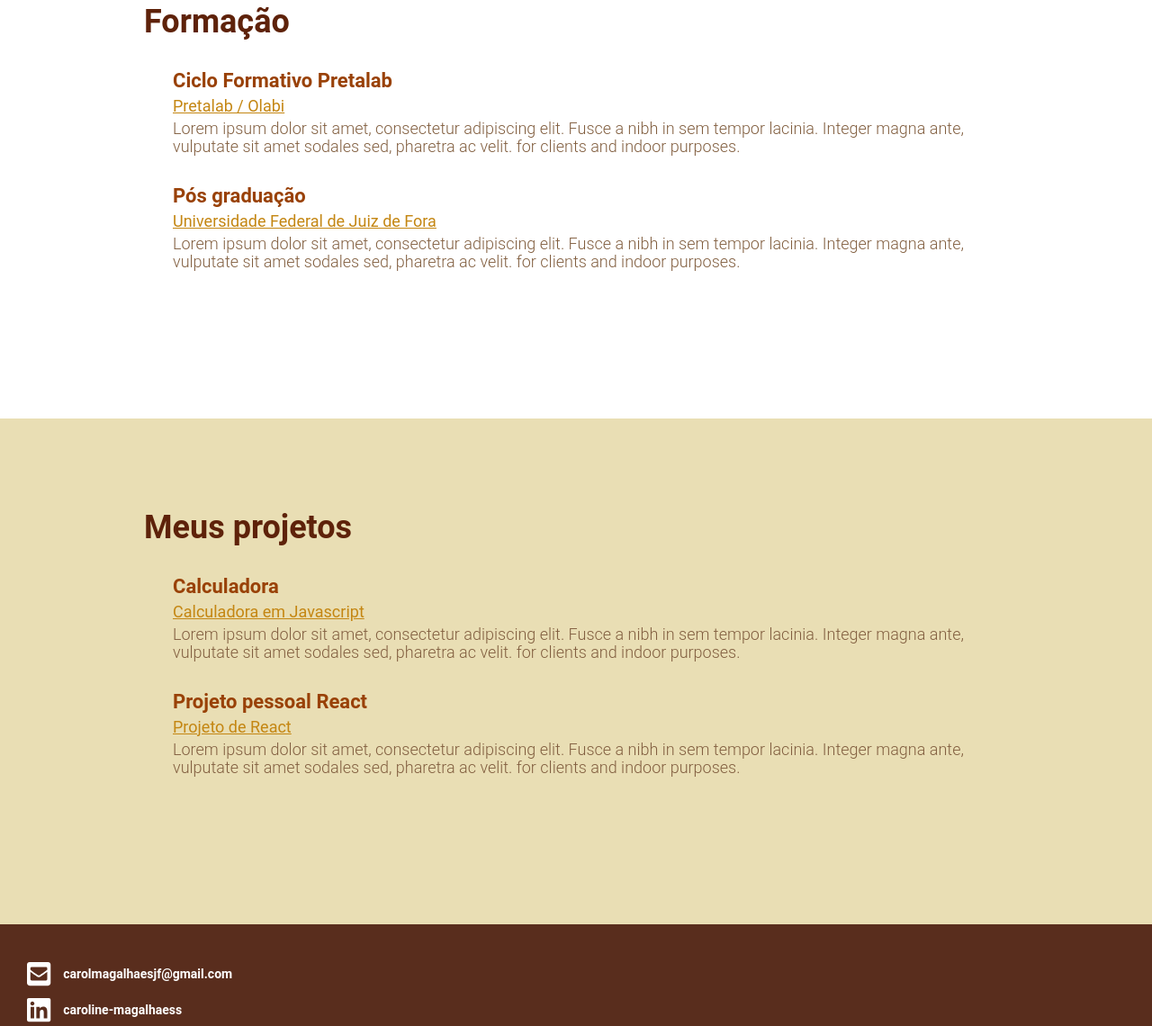
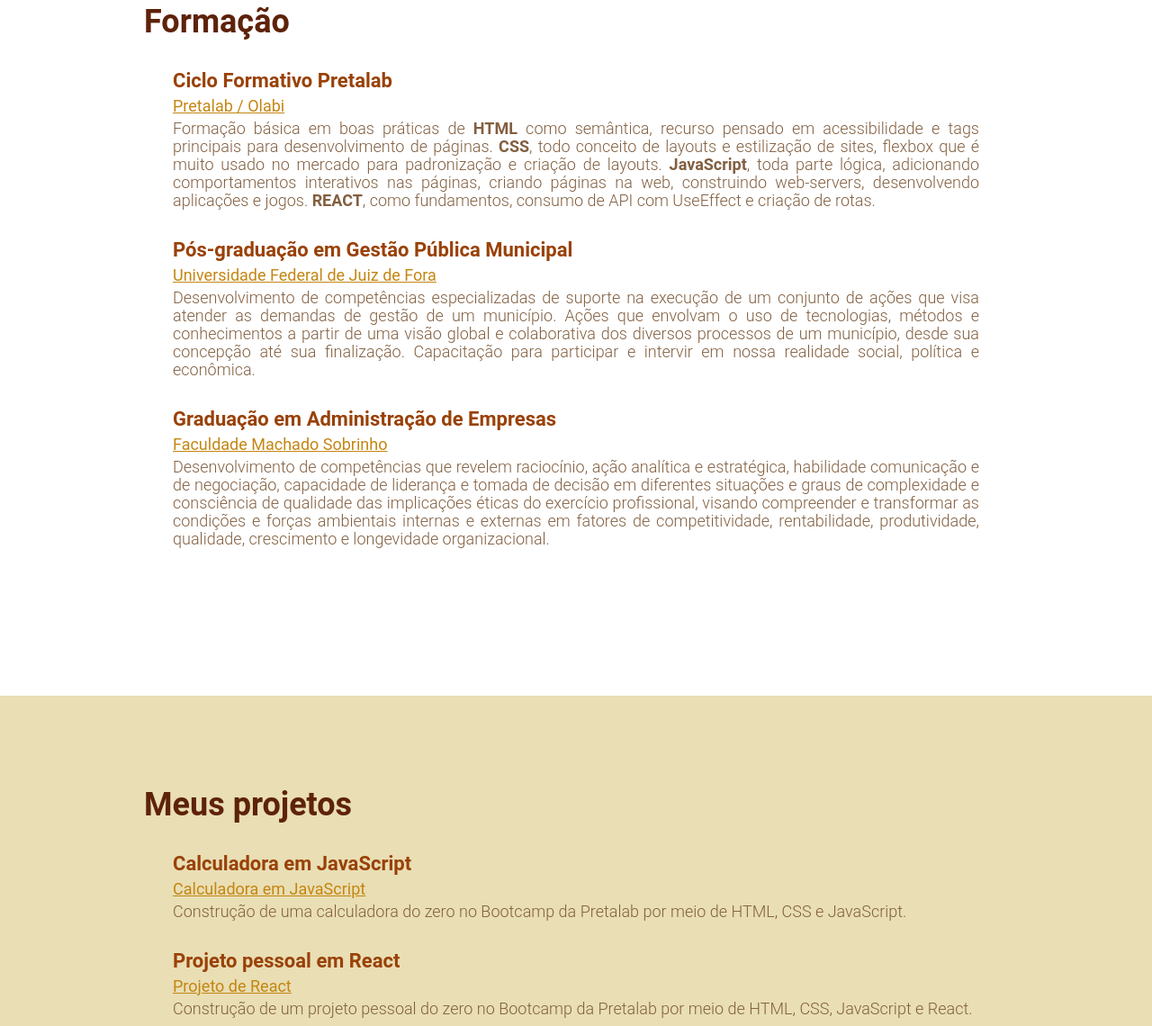
Before and after one commit to magsca/portfolio-caroline-magalhaes-pretalab, a plain HTML site: page index.html in a window 1280 px wide. Shown: the part 1021-2161 px from the top of the page at 90% size. Drawn offline with Linux system fonts and the light colour scheme.

Commit message:
inserção da lista-descricao, correçao do menu contatos na barra de navegação e alteraçao do short cut icon

```diff
--- a/index.html
+++ b/index.html
@@ -5,7 +5,7 @@
     <meta http-equiv="X-UA-Compatible" content="IE=edge">
     <meta name="viewport" content="width=device-width, initial-scale=1.0">
     <title>Portfólio Caroline Magalhães</title>
-    <link rel="shortcut icon" href="img/perfilpreta.jpg">
+    <link rel="shortcut icon" href="img/carolAvatar.jpeg">
     <script src="https://use.fontawesome.com/releases/v5.15.3/js/all.js" data-auto-replace-svg="nest"></script>
     <link rel="stylesheet" href="style.css">
     </head>
@@ -23,7 +23,7 @@
                 </li>
 
                 <li>
-                    <a href="#contato">Contatos</a>
+                    <a href="#contatos">Contatos</a>
                 </li>
 
             </ul>
@@ -40,8 +40,9 @@
                 <h2 class="profissao">Desenvolvedora Front-End</h2>
             </div>
             <div class="texto-sobre">
-                <p>Lorem ipsum dolor sit amet, consectetur adipiscing elit. Fusce a nibh in sem tempor lacinia. Integer magna ante, vulputate sit amet sodales sed, pharetra ac velit. In hac habitasse platea dictumst. Nulla facilisi. Nulla id luctus tortor, id hendrerit
-                    metus. Donec vulputate tellus sed sollicitudin porta. Aliquam turpis leo, pellentesque et velit a, sagitt
+                <p>Desenvolvedora Front-End em construção, integrante do Bootcamp da Pretalab com foco em HTML, CSS, Javascript e React.
+                    Mineira, guiada pelo otimismo e apaixonada por tudo que envolve música, leitura e natureza, mas não se engane, eu sou ligada no 220!
+                    Se tem algo que me define é a inquietude, com sede de conhecimento e criatividade a flor da pele, o medo não me domina, ele me encoraja a entrar de cabeça nos desafios e cá estou, construindo minha jornada no mundo tech.
                 </p>
             </div>
         </div>
@@ -57,16 +58,24 @@
                     <li>
                         <p class="lista-titulo">Ciclo Formativo Pretalab</p>
                         <a href="https://www.pretalab.com/formacao" target="_blank" class="lista-local">Pretalab / Olabi</a>
-                    <p class="lista-descricao">Lorem ipsum dolor sit amet, consectetur adipiscing elit. Fusce a nibh in sem tempor lacinia.
-                        Integer magna ante, vulputate sit amet sodales sed, pharetra ac velit. for clients and indoor purposes.
+                    <p class="lista-descricao">Formação básica em boas práticas de <b>HTML</b> como semântica, recurso pensado em acessibilidade e tags principais para desenvolvimento de páginas.
+                        <b>CSS</b>, todo conceito de layouts e estilização de sites, flexbox que é muito usado no mercado para padronização e criação de layouts.
+                        <b>JavaScript</b>, toda parte lógica, adicionando comportamentos interativos nas páginas, criando páginas na web, construindo web-servers, desenvolvendo aplicações e jogos.
+                        <b>REACT</b>, como fundamentos, consumo de API com UseEffect e criação de rotas.
                     </p>
                     </li>
                     <li>
-                        <p class="lista-titulo">Pós graduação</p>
-                        <a href="https://www.pretalab.com/formacao" target="_blank" class="lista-local">Universidade Federal de Juiz de Fora</a>
+                        <p class="lista-titulo">Pós-graduação em Gestão Pública Municipal</p>
+                        <a href="https://www2.ufjf.br/ufjf/" target="_blank" class="lista-local">Universidade Federal de Juiz de Fora</a>
                     <p class="lista-descricao">
-                        Lorem ipsum dolor sit amet, consectetur adipiscing elit. Fusce a nibh in sem tempor lacinia.
-                        Integer magna ante, vulputate sit amet sodales sed, pharetra ac velit. for clients and indoor purposes.
+                        Desenvolvimento de competências especializadas de suporte na execução de um conjunto de ações que visa atender as demandas de gestão de um município. Ações que envolvam o uso de tecnologias, métodos e conhecimentos a partir de uma visão global e colaborativa dos diversos processos de um município, desde sua concepção até sua finalização.
+Capacitação para participar e intervir em nossa realidade social, política e econômica.
+                    </p>
+                    </li>
+                    <li>
+                        <p class="lista-titulo">Graduação em Administração de Empresas</p>
+                        <a href="http://www.machadosobrinho.com.br/site/home" target="_blank" class="lista-local">Faculdade Machado Sobrinho</a>
+                    <p class="lista-descricao">Desenvolvimento de competências que revelem raciocínio, ação analítica e estratégica, habilidade comunicação e de negociação, capacidade de liderança e tomada de decisão em diferentes situações e graus de complexidade e consciência de qualidade das implicações éticas do exercício profissional, visando compreender e transformar as condições e forças ambientais internas e externas em fatores de competitividade, rentabilidade, produtividade, qualidade, crescimento e longevidade organizacional.
                     </p>
                     </li>
                 </ul>
@@ -81,19 +90,17 @@
             <div class="lista-item">
                 <ul>
                     <li>
-                        <p class="lista-titulo">Calculadora</p>
-                        <a href="#" target="_blank" class="lista-local">Calculadora em Javascript</a>
+                        <p class="lista-titulo">Calculadora em JavaScript</p>
+                        <a href="#" target="_blank" class="lista-local">Calculadora em JavaScript</a>
                         <p class="lista-descricao">
-                            Lorem ipsum dolor sit amet, consectetur adipiscing elit. Fusce a nibh in sem tempor lacinia.
-                            Integer magna ante, vulputate sit amet sodales sed, pharetra ac velit. for clients and indoor purposes.
+                            Construção de uma calculadora do zero no Bootcamp da Pretalab por meio de HTML, CSS e JavaScript.
                         </p>
                     </li>
 
                     <li>
-                       <p class="lista-titulo">Projeto pessoal React</p>
+                       <p class="lista-titulo">Projeto pessoal em React</p>
                        <a href="#" target="_blank" class="lista-local">Projeto de React</a>
-                       <p class="lista-descricao">Lorem ipsum dolor sit amet, consectetur adipiscing elit. Fusce a nibh in sem tempor lacinia.
-                        Integer magna ante, vulputate sit amet sodales sed, pharetra ac velit. for clients and indoor purposes.
+                       <p class="lista-descricao">Construção de um projeto pessoal do zero no Bootcamp da Pretalab por meio de HTML, CSS, JavaScript e React.
                        </p>
                     </li>
                 </ul>
@@ -104,8 +111,9 @@
     </main>
 
     <footer>
-        <ul>
-            <li>
+        <section id="contatos">
+            <ul>
+             <li>
                 <div>
                     <i class="fas fa-envelope-square">
                     </i>
@@ -128,7 +136,7 @@
                 </div>
             </li>
         </ul>
-
+    </section>
     </footer>
 </body>
 </html>
--- a/style.css
+++ b/style.css
@@ -18,6 +18,7 @@
  }
  li{
    list-style: none;
+   text-align: justify;
  }
  .header-menu{
    display: flex;
```
Also changed, not shown: img/carolAvatar.jpeg (added), img/euSepia.jpeg (added).
